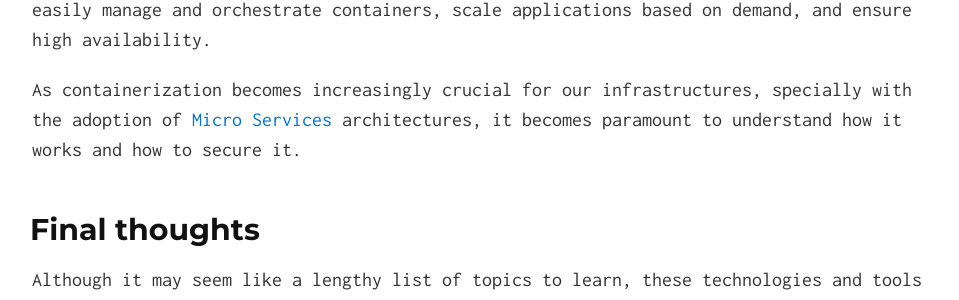
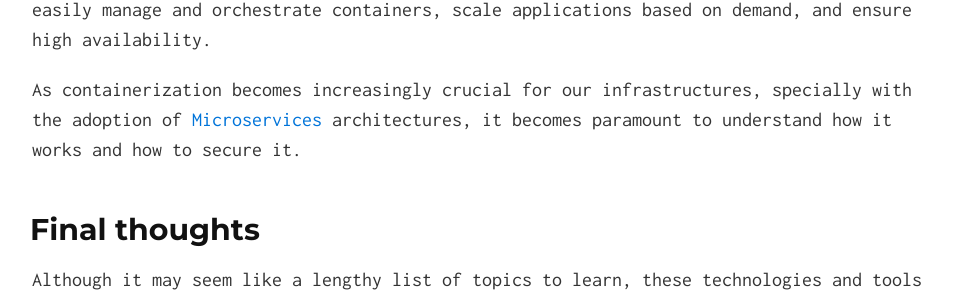
Before and after one commit to Ahmed-AG/cyberdojo-page, a Jekyll site: the page built from read/transitioning-from-traditional-cybersecurity-to-cloud-security.md, in a window 1280 px wide and 900 px high, scrolled down 5385 px. Shown: the part 151-451 px from the top of the window, without its empty margins (160-1119 px from the left). Built offline with Jekyll 4.4.1, drawn with Linux system fonts in a browser that asks for light colours.

Commit message:
update moving to cloud

```diff
--- a/read/transitioning-from-traditional-cybersecurity-to-cloud-security.md
+++ b/read/transitioning-from-traditional-cybersecurity-to-cloud-security.md
@@ -79,7 +79,7 @@ Among container technologies, [Docker](https://www.docker.com){:target="_blank"}
 
 Once you become familiar with containers, it's essential to explore container orchestration technologies. [Kubernetes](https://kubernetes.io){:target="_blank"} is an open-source platform that automates the deployment, scaling, and management of containerized applications. It provides a flexible and scalable infrastructure for running distributed systems. With Kubernetes, you can easily manage and orchestrate containers, scale applications based on demand, and ensure high availability.
 
-As containerization becomes increasingly crucial for our infrastructures, specially with the adoption of [Micro Services](https://en.wikipedia.org/wiki/Microservices){:target="_blank"} architectures, it becomes paramount to understand how it works and how to secure it.
+As containerization becomes increasingly crucial for our infrastructures, specially with the adoption of [Microservices](https://en.wikipedia.org/wiki/Microservices){:target="_blank"} architectures, it becomes paramount to understand how it works and how to secure it.
 
 ## Final thoughts
 
```
